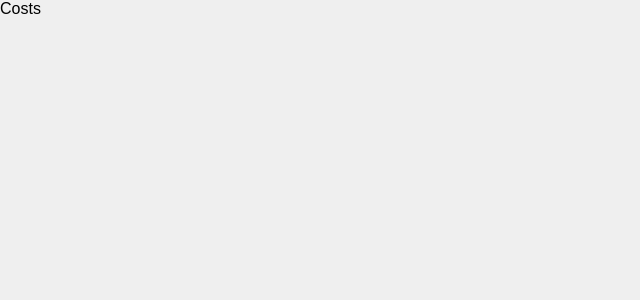
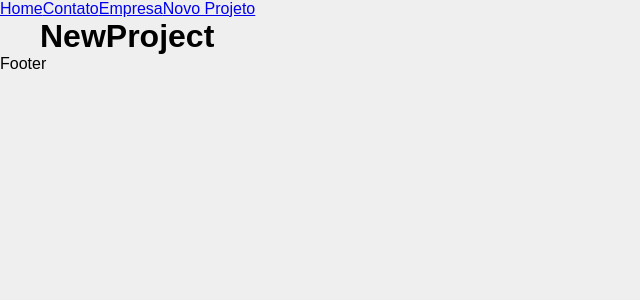
Before and after one commit to andreenakashima/costs, a React (Create React App) app: page /newproject in a window 1280 px wide. Shown: the top 300 px of the page, without its empty margins (0-640 px from the left). Built offline with nearby package versions, Linux system fonts and the light colour scheme.

Commit message:
Adicionado estrutura do projeto

```diff
--- a/src/App.js
+++ b/src/App.js
@@ -1,7 +1,34 @@
+import { BrowserRouter as Router, Routes, Route, Link } from 'react-router-dom'
+
+import Home from './components/pages/Home';
+import Contact from './components/pages/Contact';
+import Company from './components/pages/Company';
+import NewProject from './components/pages/NewProject';
+
+import Container from './components/layout/Container';
+
 function App() {
   return (
     <div className="App">
-      <p>Costs</p>
+      <Router>
+        <div>
+          <Link to="/">Home</Link>
+          <Link to="/contact">Contato</Link>
+          <Link to="/company">Empresa</Link>
+          <Link to="/newproject">Novo Projeto</Link>
+        </div>
+
+        <Container customClass="min-height">
+          <Routes>
+            <Route path='/' element={<Home />} />
+            <Route path='/contact' element={<Contact />} />
+            <Route path='/company' element={<Company />} />
+            <Route path='/newproject' element={<NewProject />} />
+          </Routes>
+        </Container>
+
+        <p>Footer</p>
+      </Router>
     </div>
   );
 }
--- /dev/null
+++ b/src/components/layout/Container.js
@@ -0,0 +1,11 @@
+import styles from './Container.module.css'
+
+function Container(props) {
+    return (
+        <div className={`${styles.container} ${styles[props.customClass]}`}>
+            {props.children}
+        </div>
+    )
+}
+
+export default Container
--- /dev/null
+++ b/src/components/layout/Container.module.css
@@ -0,0 +1,20 @@
+.container {
+    width: 1200px;
+    display: flex;
+    justify-content: space-between;
+    margin: 0 auto;
+    flex-wrap: wrap;
+}
+
+.min-height {
+    min-height: 75%;
+}
+
+.start {
+    justify-content: flex-start;
+}
+
+.column {
+    flex-direction: column;
+    justify-content: flex-start;
+}
--- /dev/null
+++ b/src/components/pages/Company.js
@@ -0,0 +1,5 @@
+function Company() {
+    return <h1>Company</h1>
+}
+
+export default Company
--- /dev/null
+++ b/src/components/pages/Contact.js
@@ -0,0 +1,5 @@
+function Contact() {
+    return <h1>Contact</h1>
+}
+
+export default Contact
--- /dev/null
+++ b/src/components/pages/Home.js
@@ -0,0 +1,5 @@
+function Home() {
+    return <h1>Home</h1>
+}
+
+export default Home
--- /dev/null
+++ b/src/components/pages/NewProject.js
@@ -0,0 +1,5 @@
+function NewProject() {
+    return <h1>NewProject</h1>
+}
+
+export default NewProject
```
